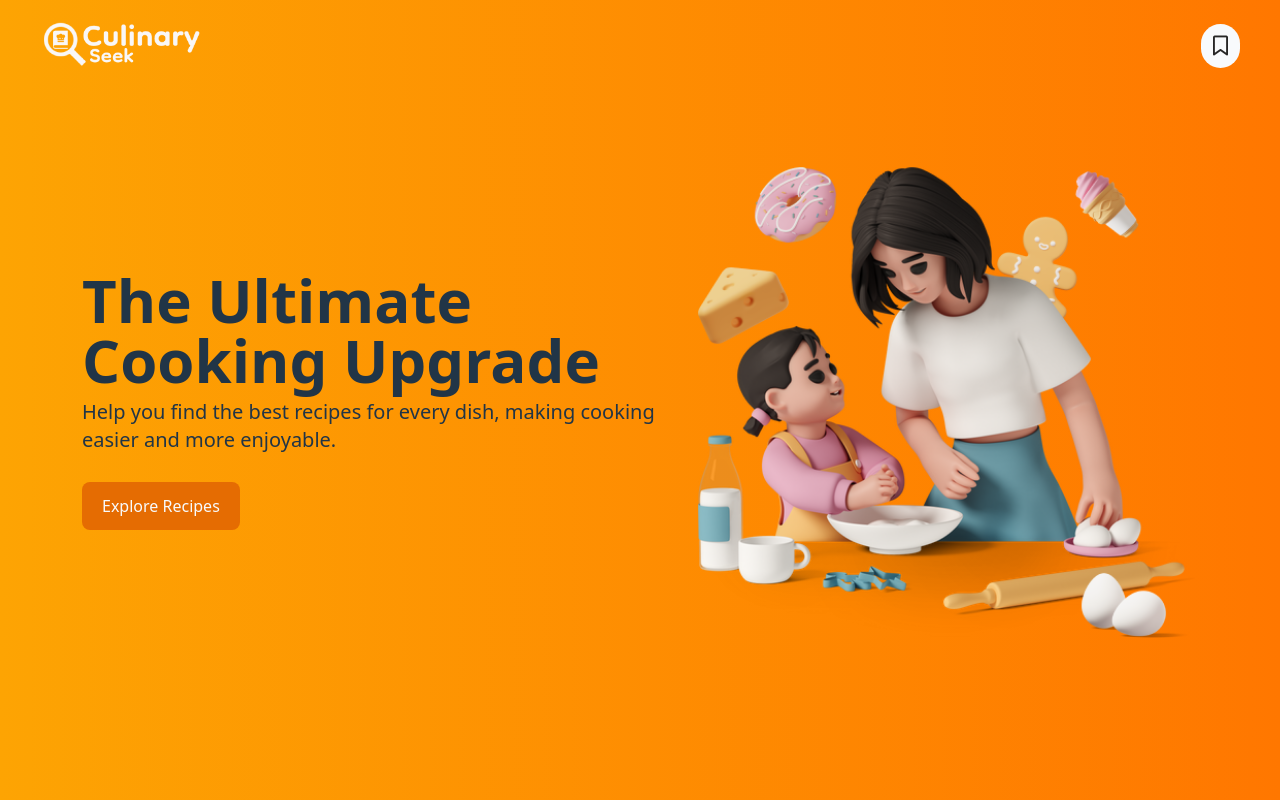
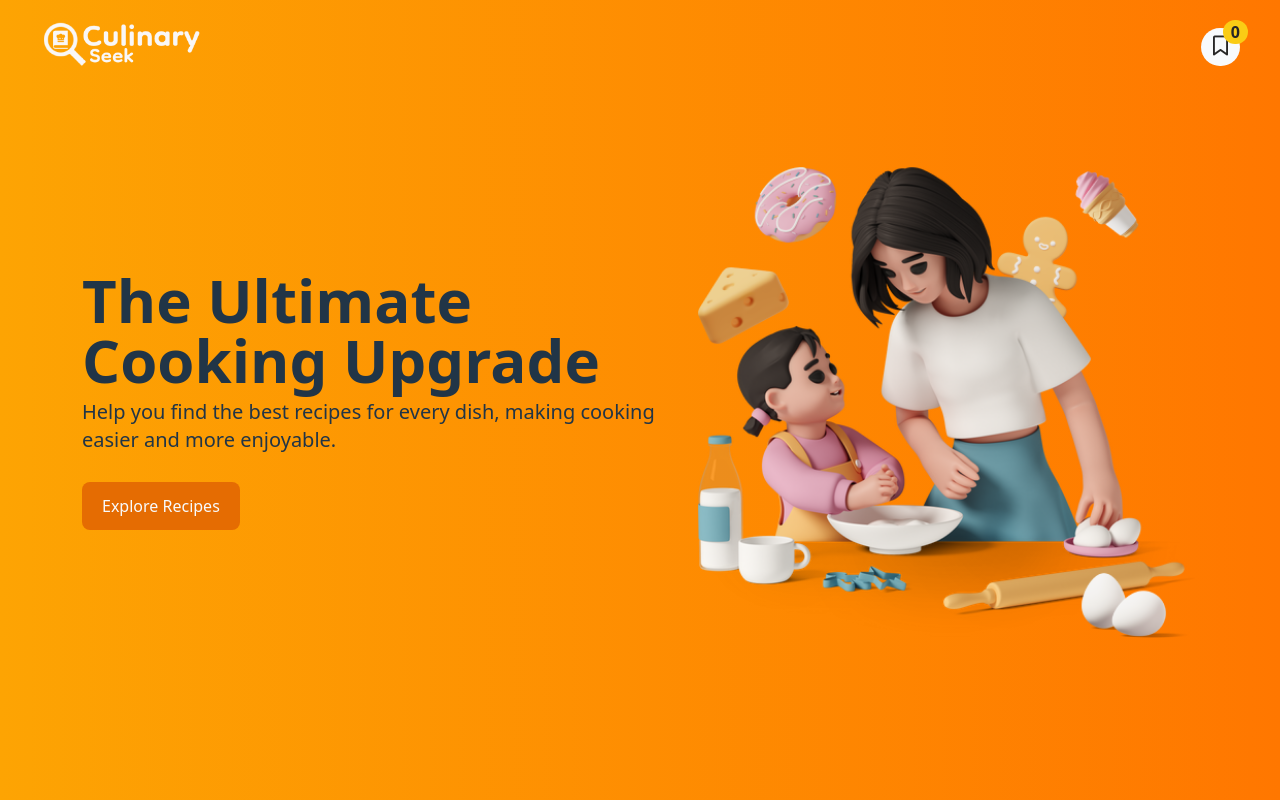
Before and after one commit to hikmahabdillah/FoodRecipeFinder, a React (Vite) app: page / in a window 1280 px wide. Shown: the top 800 px of the page. Built offline with nearby package versions, Linux system fonts and the light colour scheme; no server answers.

Commit message:
feat(recipes): add bookmark items total

```diff
--- a/src/components/Navbar.jsx
+++ b/src/components/Navbar.jsx
@@ -1,4 +1,23 @@
 import { useState, useEffect } from "react";
+
+const BookmarkButton = () => {
+  const [itemsTotal, setItemsTotal] = useState(0);
+  const items = JSON.parse(localStorage.getItem('bookmarks')) || [];
+
+  useEffect(() => {
+    setItemsTotal(items.length);
+  }, [items]);
+
+  return (
+    <span className="relative">
+      <input type="checkbox" id="bookmark-checkbox" className="hidden" />
+      <label htmlFor="bookmark-checkbox" className="cursor-pointer rounded-full px-3 py-2 bg-slate-50">
+        <i className="text-neutral-800 text-xl fa-regular fa-bookmark"/>
+      </label>
+      <p className="font-semibold text-neutral-800 bg-yellow-400 px-2 rounded-full absolute -top-3 -right-2">{itemsTotal}</p>
+    </span>
+  )
+}
 
 const Navbar = () => {
   const [prevScrollPos, setPrevScrollPos] = useState(window.scrollY);
@@ -10,9 +29,9 @@ const Navbar = () => {
       const header = document.querySelector("nav.nav-sticky");
 
       if (header) {
-        header.classList.toggle("bg-[#FDA403]", window.scrollY > 0);
-        header.classList.toggle("border-b", window.scrollY > 0);
-        header.classList.toggle("border-[#FF7700]", window.scrollY > 0);
+        header.classList.toggle("bg-[#FDA403]", currentScrollPos > 0);
+        header.classList.toggle("border-b", currentScrollPos > 0);
+        header.classList.toggle("border-[#FF7700]", currentScrollPos > 0);
       }
 
       setVisible(prevScrollPos > currentScrollPos || currentScrollPos < 10);
@@ -22,17 +41,14 @@ const Navbar = () => {
     return () => {
       window.removeEventListener("scroll", handleScroll);
     };
-  }, [prevScrollPos, visible]);
+  }, [prevScrollPos]);
 
   return (
     <nav className={`nav-sticky duration-700 z-10 fixed top-0 left-1/2 transform -translate-x-1/2 flex w-full max-w-[1500px] items-center justify-between p-5 px-5 md:px-10 border-transparent ${
           visible ? "translate-y-0" : "-translate-y-full"
         }`}>
       <img src="../img/Logo CS w text.png" className="w-40" alt="" />
-      <input type="checkbox" id="bookmark-checkbox" className="hidden" />
-      <label htmlFor="bookmark-checkbox" className="cursor-pointer rounded-full px-3 py-2 bg-slate-50">
-        <i className="text-neutral-800 text-xl fa-regular fa-bookmark"/>
-      </label>
+      <BookmarkButton/>
     </nav>
   )
 }
```
